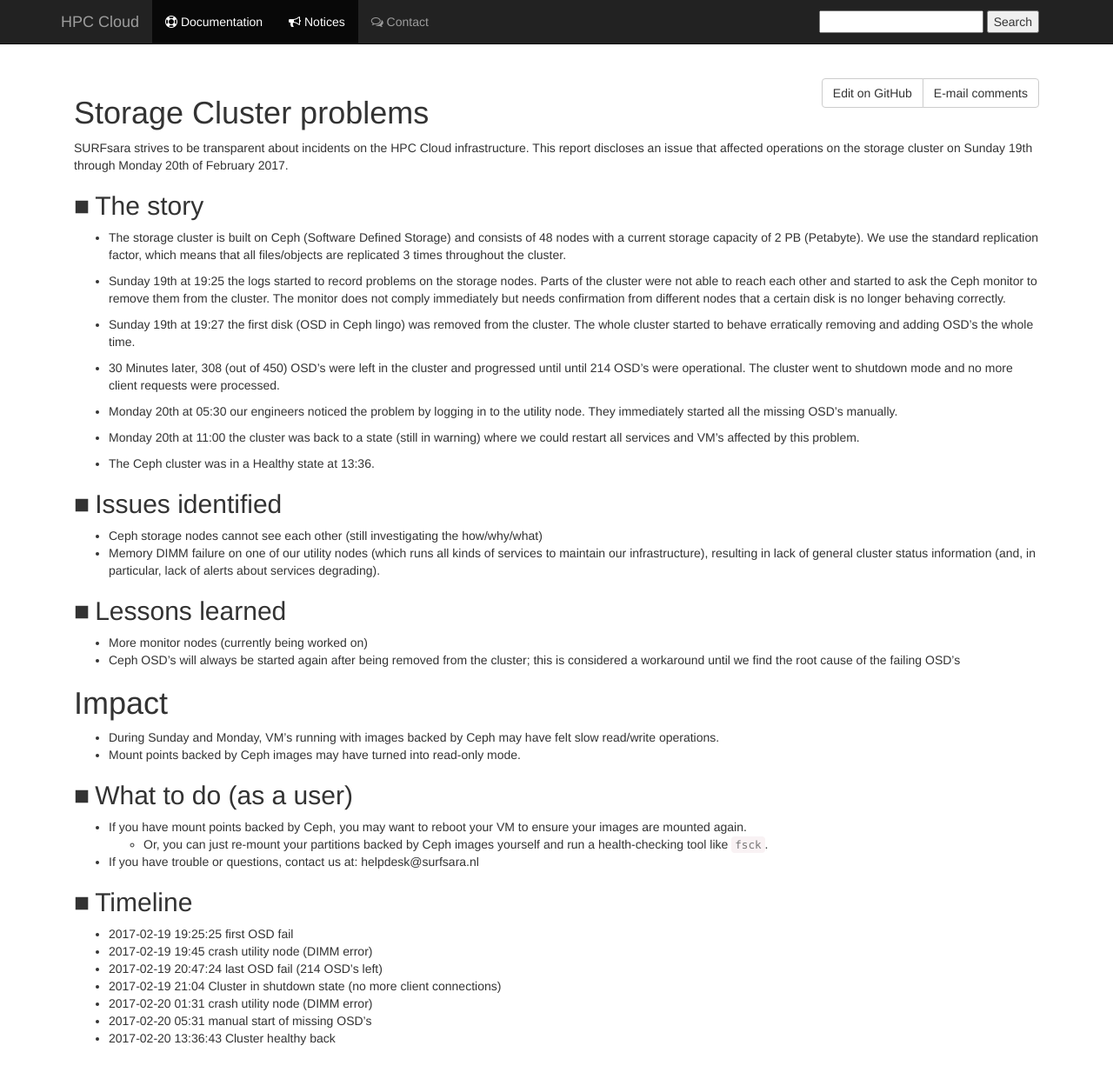
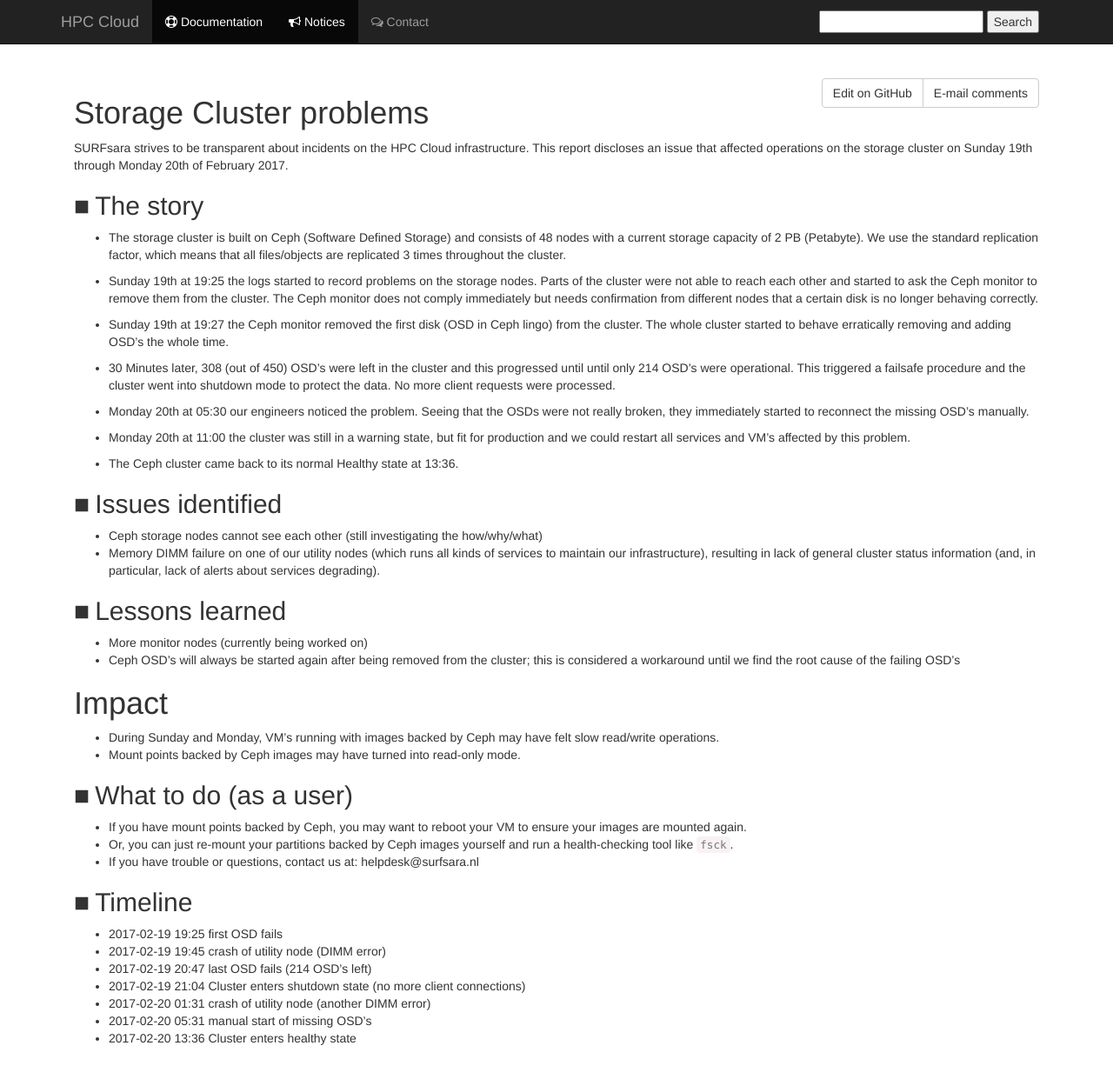
Before and after one commit to sara-nl/clouddocs, a Jekyll site: the page built from notices/ceph_osds.markdown, in a window 1280 px wide and 1254 px high. Shown: the top 1241 px of the window at 87% size. Built offline with Jekyll 4.4.1, drawn with Linux system fonts in a browser that asks for light colours; nearby versions of some CDN libraries; our own code applies the rules of GitHub Pages for plain Markdown files.

Commit message:
first update

```diff
--- a/notices/ceph_osds.markdown
+++ b/notices/ceph_osds.markdown
@@ -10,17 +10,18 @@
 
 * The storage cluster is built on Ceph (Software Defined Storage) and consists of 48 nodes with a current storage capacity of 2 PB (Petabyte). We use the standard replication factor, which means that all files/objects are replicated 3 times throughout the cluster.
 
-* Sunday 19th at 19:25 the logs started to record problems on the storage nodes. Parts of the cluster were not able to reach each other and started to ask the Ceph monitor to remove them from the cluster. The monitor does not comply immediately but needs confirmation from different nodes that a certain disk is no longer behaving correctly.
+* Sunday 19th at 19:25 the logs started to record problems on the storage nodes. Parts of the cluster were not able to reach each other and started to ask the Ceph monitor to remove them from the cluster. The Ceph monitor does not comply immediately but needs confirmation from different nodes that a certain disk is no longer behaving correctly.
 
-* Sunday 19th at 19:27 the first disk (OSD in Ceph lingo) was removed from the cluster. The whole cluster started to behave erratically removing and adding OSD's the whole time.
+* Sunday 19th at 19:27 the Ceph monitor removed the first disk (OSD in Ceph lingo) from the cluster. The whole cluster started to behave erratically removing and adding OSD's the whole time.
 
-* 30 Minutes later, 308 (out of 450) OSD's were left in the cluster and progressed until until 214 OSD's were operational. The cluster went to shutdown mode and no more client requests were processed.
+* 30 Minutes later, 308 (out of 450) OSD's were left in the cluster and this progressed until until only 214 OSD's were operational. This triggered a failsafe procedure and the cluster went into shutdown mode to protect the data. No more client requests were processed.
 
-* Monday 20th at 05:30 our engineers noticed the problem by logging in to the utility node. They immediately started all the missing OSD's manually.
+* Monday 20th at 05:30 our engineers noticed the problem.
+  Seeing that the OSDs were not really broken, they immediately started to reconnect the missing OSD's manually.
 
-* Monday 20th at 11:00 the cluster was back to a state (still in warning) where we could restart all services and VM's affected by this problem.
+* Monday 20th at 11:00 the cluster was still in a warning state, but fit for production and we could restart all services and VM's affected by this problem.
 
-* The Ceph cluster was in a Healthy state at 13:36.
+* The Ceph cluster came back to its normal Healthy state at 13:36.
 
 
 ## Issues identified
@@ -41,15 +42,15 @@
 ## What to do (as a user)
 
 * If you have mount points backed by Ceph, you may want to reboot your VM to ensure your images are mounted again.
-  * Or, you can just re-mount your partitions backed by Ceph images yourself and run a health-checking tool like `fsck`.
+* Or, you can just re-mount your partitions backed by Ceph images yourself and run a health-checking tool like `fsck`.
 * If you have trouble or questions, contact us at: helpdesk@surfsara.nl
 
 ## Timeline
 
-* 2017-02-19 19:25:25 first OSD fail
-* 2017-02-19 19:45 crash utility node (DIMM error)
-* 2017-02-19 20:47:24 last OSD fail (214 OSD's left)
-* 2017-02-19 21:04 Cluster in shutdown state (no more client connections)
-* 2017-02-20 01:31 crash utility node (DIMM error)
+* 2017-02-19 19:25 first OSD fails
+* 2017-02-19 19:45 crash of utility node (DIMM error)
+* 2017-02-19 20:47 last OSD fails (214 OSD's left)
+* 2017-02-19 21:04 Cluster enters shutdown state (no more client connections)
+* 2017-02-20 01:31 crash of utility node (another DIMM error)
 * 2017-02-20 05:31 manual start of missing OSD's
-* 2017-02-20 13:36:43 Cluster healthy back
+* 2017-02-20 13:36 Cluster enters healthy state
```
